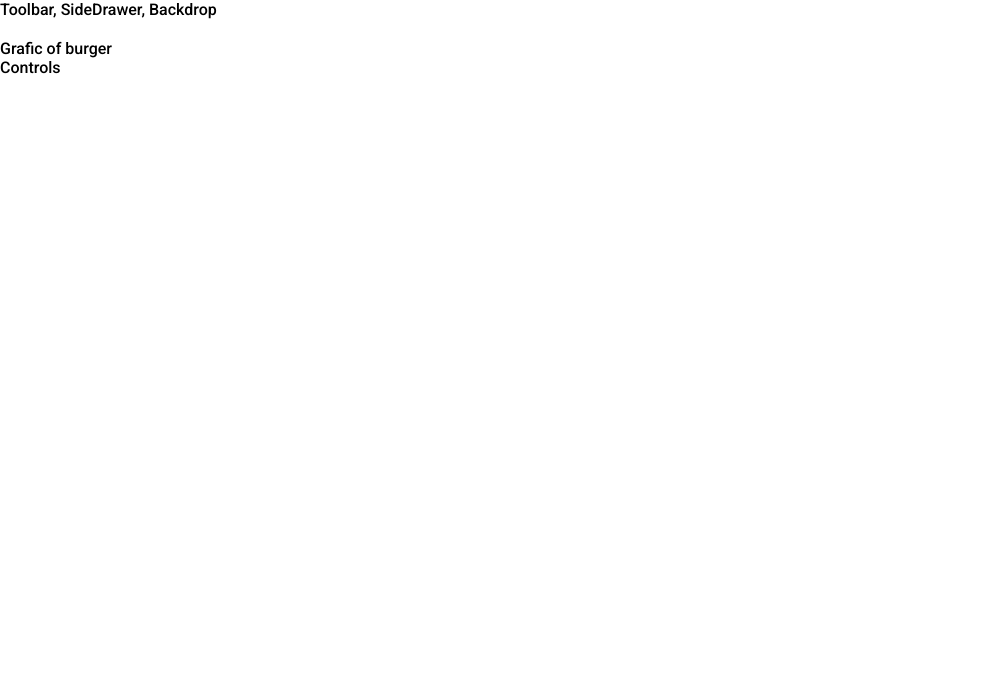
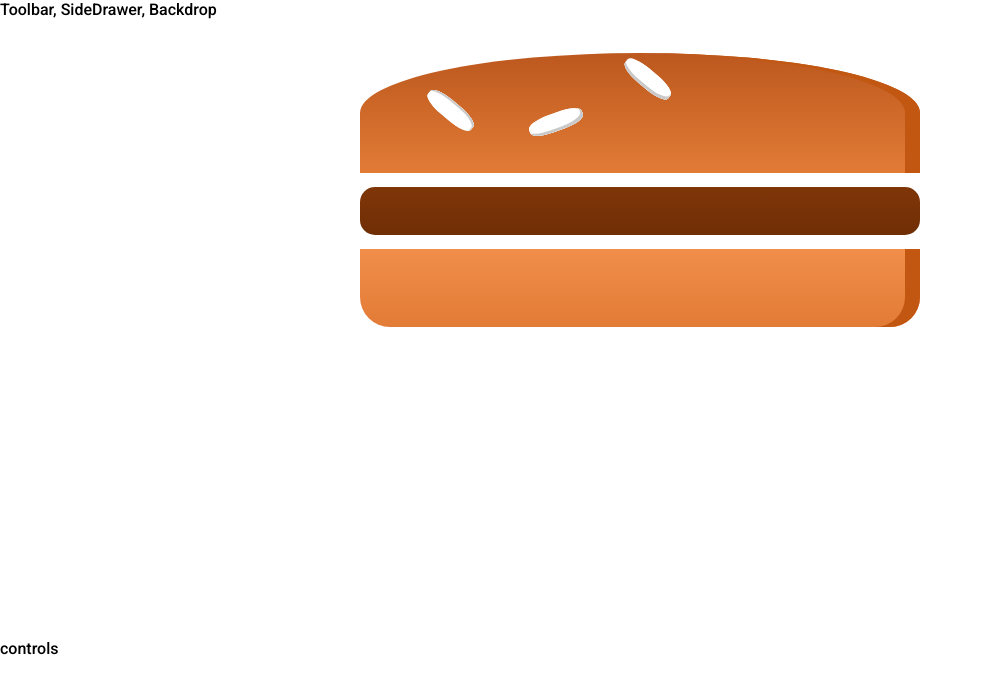
Before and after one commit to svarcpa1/burger_builder, a React app: page / in a window 1280 px wide. Shown: the top 694 px of the page, without its empty margins (0-983 px from the left). Built offline with nearby package versions, Linux system fonts and the light colour scheme.

Commit message:
Architecture improvement, mock (hard coded) burger created

```diff
--- a/package.json
+++ b/package.json
@@ -31,6 +31,7 @@
     "postcss-flexbugs-fixes": "3.2.0",
     "postcss-loader": "2.0.8",
     "promise": "8.0.1",
+    "prop-types": "^15.7.2",
     "raf": "3.4.0",
     "react": "^16.11.0",
     "react-dev-utils": "^5.0.1",
--- /dev/null
+++ b/src/components/burgerPreview/BurgerPreview.css
@@ -0,0 +1,30 @@
+.BurgerPreview {
+    width: 100%;
+    margin: auto;
+    height: 300px;
+    overflow: scroll;
+    text-align: center;
+    font-weight: bold;
+    font-size: 1.2rem;
+}
+
+@media (min-width: 500px) and (max-height: 410px) {
+    .BurgerPreview {
+        width: 350px;
+        height: 300px;
+    }
+}
+
+@media (min-width: 500px) and (min-height: 410px) {
+    .BurgerPreview {
+        width: 450px;
+        height: 400px;
+    }
+}
+
+@media (min-width: 1000px) and (min-height: 700px) {
+    .BurgerPreview {
+        width: 700px;
+        height: 600px;
+    }
+}
--- /dev/null
+++ b/src/components/burgerPreview/BurgerPreview.js
@@ -0,0 +1,16 @@
+import React from 'react';
+
+import classes from './BurgerPreview.css';
+import BurgerIngredient from './burgerIngredient/BurgerIngredient'
+
+const burgerPreview = (props) => {
+    return (
+        <div className={classes.BurgerPreview}>
+            <BurgerIngredient type="BreadTop"/>
+            <BurgerIngredient type="Meat"/>
+            <BurgerIngredient type="BreadBottom"/>
+        </div>
+    );
+};
+
+export default burgerPreview;
--- /dev/null
+++ b/src/components/burgerPreview/burgerIngredient/BurgerIngredient.css
@@ -0,0 +1,119 @@
+.BreadBottom {
+    height: 13%;
+    width: 80%;
+    background: linear-gradient(#F08E4A, #e27b36);
+    border-radius: 0 0 30px 30px;
+    box-shadow: inset -15px 0 #c15711;
+    margin: 2% auto;
+}
+
+.BreadTop {
+    height: 20%;
+    width: 80%;
+    background: linear-gradient(#bc581e, #e27b36);
+    border-radius: 50% 50% 0 0;
+    box-shadow: inset -15px 0 #c15711;
+    margin: 2% auto;
+    position: relative;
+}
+
+.Seeds1 {
+    width: 10%;
+    height: 15%;
+    position: absolute;
+    background-color: white;
+    left: 30%;
+    top: 50%;
+    border-radius: 40%;
+    transform: rotate(-20deg);
+    box-shadow: inset -2px -3px #c9c9c9;
+}
+
+.Seeds1:after {
+    content: "";
+    width: 100%;
+    height: 100%;
+    position: absolute;
+    background-color: white;
+    left: -170%;
+    top: -260%;
+    border-radius: 40%;
+    transform: rotate(60deg);
+    box-shadow: inset -1px 2px #c9c9c9;
+  }
+
+.Seeds1:before {
+    content: "";
+    width: 100%;
+    height: 100%;
+    position: absolute;
+    background-color: white;
+    left: 180%;
+    top: -50%;
+    border-radius: 40%;
+    transform: rotate(60deg);
+    box-shadow: inset -1px -3px #c9c9c9;
+  }
+
+  .Seeds2 {
+    width: 10%;
+    height: 15%;
+    position: absolute;
+    background-color: white;
+    left: 64%;
+    top: 50%;
+    border-radius: 40%;
+    transform: rotate(10deg);
+    box-shadow: inset -3px 0 #c9c9c9;
+  }
+
+  .Seeds2:before {
+    content: "";
+    width: 100%;
+    height: 100%;
+    position: absolute;
+    background-color: white;
+    left: 150%;
+    top: -130%;
+    border-radius: 40%;
+    transform: rotate(90deg);
+    box-shadow: inset 1px 3px #c9c9c9;
+  }
+
+
+.Meat {
+    width: 80%;
+    height: 8%;
+    background: linear-gradient(#7f3608, #702e05);
+    margin: 2% auto;
+    border-radius: 15px;
+}
+
+.Cheese {
+    width: 90%;
+    height: 4.5%;
+    margin: 2% auto;
+    background: linear-gradient(#f4d004, #d6bb22);
+    border-radius: 20px;
+}
+
+.Salad {
+    width: 85%;
+    height: 7%;
+    margin: 2% auto;
+    background: linear-gradient(#228c1d, #91ce50);
+    border-radius: 20px;
+}
+
+.Bacon {
+    width: 80%;
+    height: 3%;
+    background: linear-gradient(#bf3813, #c45e38);
+    margin: 2% auto;
+}
+
+.Empty {
+    width: 80%;
+    height: 1%;
+    background: white;
+}
--- /dev/null
+++ b/src/components/burgerPreview/burgerIngredient/BurgerIngredient.js
@@ -0,0 +1,47 @@
+import React, { Component } from 'react';
+import PropTypes from 'prop-types';
+
+import classes from './BurgerIngredient.css'
+
+class BurgerIngredient extends Component{
+    render () {
+        let ingredient = null;
+
+        switch (this.props.type) {
+            case ("BreadBottom"):
+                ingredient = <div className={classes.BreadBottom}></div>;
+                break;
+            case ("BreadTop"):
+                ingredient = <div className={classes.BreadTop}>
+                    <div className={classes.Seeds1}></div>
+                    <div className={classes.Seeds1}></div>
+                </div>;
+                break;
+            case ("Meat"):
+                ingredient = <div className={classes.Meat}></div>;
+                break;
+            case ("Cheese"):
+                ingredient = <div className={classes.Cheese}></div>;
+                break;
+            case ("Salad"):
+                ingredient = <div className={classes.Salad}></div>;
+                break;
+            case ("Bacon"):
+                ingredient = <div className={classes.Bacon}></div>;
+                break;
+            default:
+                ingredient = <div className={classes.Empty}></div>;
+                break;
+        }
+
+        return ingredient;
+    }
+}
+
+//prop types are here used for checking if prop is String and if is not empty
+BurgerIngredient.propTypes = {
+    type: PropTypes.string.isRequired
+}
+
+
+export default BurgerIngredient;
--- a/src/containers/burger/Burger.js
+++ b/src/containers/burger/Burger.js
@@ -1,13 +1,14 @@
 import React, {Component} from 'react';
 
 import AuxC from '../../hoc/AuxC';
+import BurgerPreview from '../../components/burgerPreview/BurgerPreview'
 
 class Burger extends Component {
     render () {
         return (
             <AuxC>
-                <div>Grafic of burger</div>
-                <div>Controls</div>
+                <BurgerPreview/>
+                <div>controls</div>
             </AuxC>
         );
     }
```
Also changed, not shown: src/components/burgerControls/BurgerControls.css (added), src/components/burgerControls/BurgerControls.js (added), 1 other file (tests, documents, lock files or other folders).
